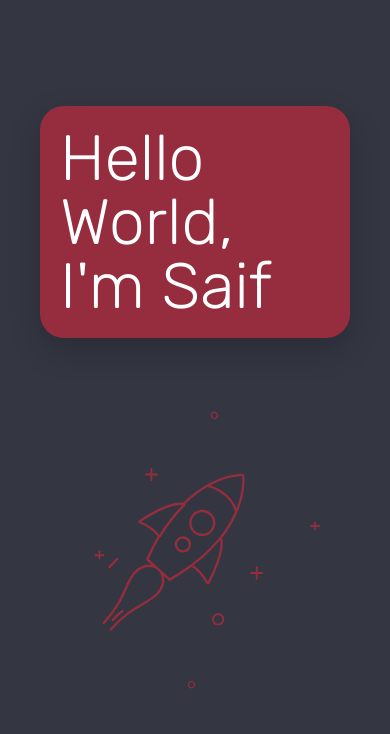
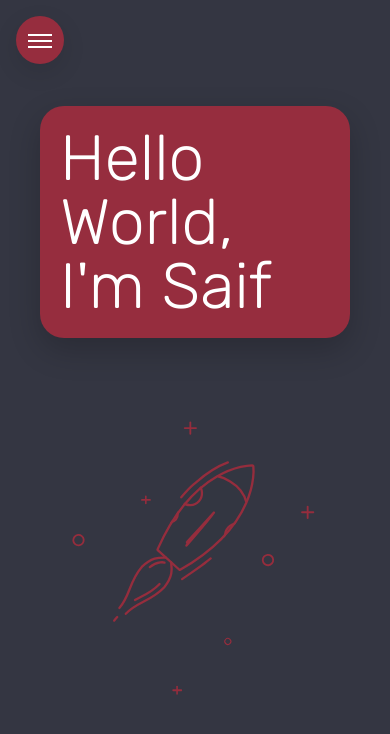
Before and after one commit to MohdSaifulM/portfolio, a React (Vite) app: page / in a window 390 px wide. Shown: the top 734 px of the page. Built offline with nearby package versions, Linux system fonts and the light colour scheme.

Commit message:
style: 💄 Added menu button for smaller screens

```diff
--- a/src/layouts/NavigationBar.tsx
+++ b/src/layouts/NavigationBar.tsx
@@ -3,6 +3,11 @@ import { Player } from "@lottiefiles/react-lottie-player";
 
 const NavigationBar = () => {
     return (
+        <>
+            <input type="checkbox" className="menu__checkbox" id="nav-toggle"/>
+            <label htmlFor="nav-toggle" className="menu__button">
+                <span className="menu__icon">&nbsp;</span>
+            </label>
             <div className="menu">
                 <nav className="menu__nav">
                     <ul className="menu__list">
@@ -21,6 +26,7 @@ const NavigationBar = () => {
                     </Player>
                 </div>
             </div>
+        </>
     );
 };
 
--- a/src/styles/css/style.css
+++ b/src/styles/css/style.css
@@ -68,6 +68,7 @@ body {
 
 .menu {
   display: flex;
+  z-index: 1999;
   justify-content: center;
   align-items: center;
   position: fixed;
@@ -77,9 +78,6 @@ body {
   background: #962D3E;
   box-shadow: 0 1.5rem 4rem rgba(0, 0, 0, 0.2);
   transition: all 1s; }
-  @media only screen and (max-width: 64em) {
-    .menu {
-      display: none; } }
   .menu:hover {
     width: 30vw; }
   .menu:hover .menu__arrow {
@@ -121,6 +119,62 @@ body {
     background-position: 100%;
     color: #000;
     transform: translateX(1rem); }
+  @media only screen and (max-width: 64em) {
+    .menu {
+      width: 0%; } }
+  .menu__checkbox {
+    display: none; }
+  .menu__button {
+    display: none;
+    background-color: #962D3E;
+    text-align: center;
+    height: 6rem;
+    width: 6rem;
+    position: fixed;
+    top: 2rem;
+    left: 2rem;
+    border-radius: 50%;
+    z-index: 2000;
+    box-shadow: 0 1rem 3rem rgba(0, 0, 0, 0.1);
+    cursor: pointer; }
+    @media only screen and (max-width: 64em) {
+      .menu__button {
+        display: unset; } }
+  .menu__checkbox:checked ~ .menu {
+    width: 100%; }
+  .menu__checkbox:checked ~ .menu__nav {
+    left: 50vw; }
+  .menu__checkbox:checked ~ .menu__arrow {
+    display: none; }
+  .menu__icon {
+    position: relative;
+    margin-top: 3rem; }
+    .menu__icon, .menu__icon::before, .menu__icon::after {
+      width: 3rem;
+      height: 2px;
+      background-color: #fff;
+      display: inline-block; }
+    .menu__icon::before, .menu__icon::after {
+      content: "";
+      position: absolute;
+      left: 0;
+      transition: all .2s; }
+    .menu__icon::before {
+      top: -.8rem; }
+    .menu__icon::after {
+      top: .8rem; }
+  .menu__button:hover .menu__icon::before {
+    top: -1rem; }
+  .menu__button:hover .menu__icon::after {
+    top: 1rem; }
+  .menu__checkbox:checked + .menu__button .menu__icon {
+    background-color: transparent; }
+  .menu__checkbox:checked + .menu__button .menu__icon::before {
+    top: 0;
+    transform: rotate(135deg); }
+  .menu__checkbox:checked + .menu__button .menu__icon::after {
+    top: 0;
+    transform: rotate(-135deg); }
 
 .section {
   display: flex;
--- a/src/styles/sass/layouts/_navigation.scss
+++ b/src/styles/sass/layouts/_navigation.scss
@@ -1,10 +1,6 @@
 .menu {
-
-    @include responsive(tablet) {
-		display: none;
-	}
-
     display: flex;
+    z-index: 1999;
     justify-content: center;
     align-items: center;
     position: fixed;
@@ -82,4 +78,99 @@
             transform: translateX(1rem);
         }
     }
+
+    @include responsive(tablet) {
+		width: 0%;
+	}
+
+    &__checkbox {
+        display: none;
+    }
+
+    &__button {
+        display: none;
+        background-color: $accent-1;
+        text-align: center;
+        height: 6rem;
+        width: 6rem;
+        position: fixed;
+        top: 2rem;
+        left: 2rem;
+        border-radius: 50%;
+        z-index: 2000;
+        box-shadow: 0 1rem 3rem rgba($color-black, .1);
+        cursor: pointer;
+
+        @include responsive(tablet) {
+            display: unset;
+        }
+    }
+
+    // FUNCTIONALITY
+    &__checkbox:checked ~ & {
+        width: 100%;
+    }
+
+    &__checkbox:checked ~ &__nav {
+        left: 50vw;
+    }
+
+    &__checkbox:checked ~ &__arrow {
+        display: none;
+    }
+
+    // ICON
+    &__icon {
+        position: relative;
+        margin-top: 3rem;
+
+        &,
+        &::before,
+        &::after {
+            width: 3rem;
+            height: 2px;
+            background-color: $color-white;
+            display: inline-block;
+        }
+
+        &::before,
+        &::after {
+            content: "";
+            position: absolute;
+            left: 0;
+            transition: all .2s;
+        }
+
+        &::before {
+            top: -.8rem;
+            // ? transform origin rotates the element from left/right side of element as axis
+            // transform-origin: left;
+        }
+
+        &::after {
+            top: .8rem;
+        }
+    }
+
+    &__button:hover &__icon::before {
+        top: -1rem;
+    }
+
+    &__button:hover &__icon::after {
+        top: 1rem;
+    }
+
+    &__checkbox:checked + &__button &__icon {
+        background-color: transparent;
+    }
+
+    &__checkbox:checked + &__button &__icon::before {
+        top: 0;
+        transform: rotate(135deg);
+    }
+
+    &__checkbox:checked + &__button &__icon::after {
+        top: 0;
+        transform: rotate(-135deg);
+    }
 }
```
Lines whose indentation alone changed are shown as unchanged.
